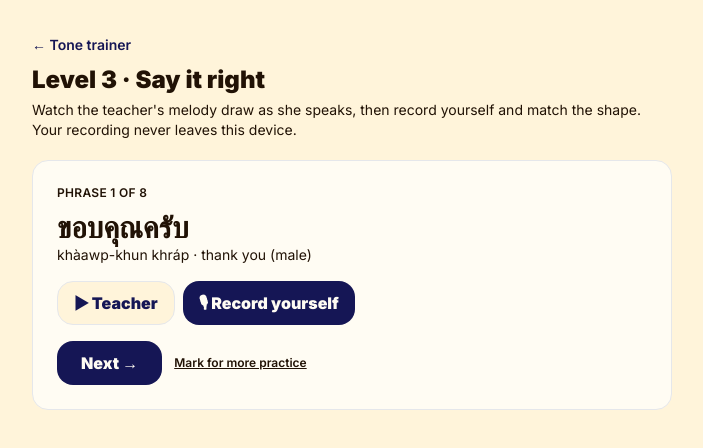
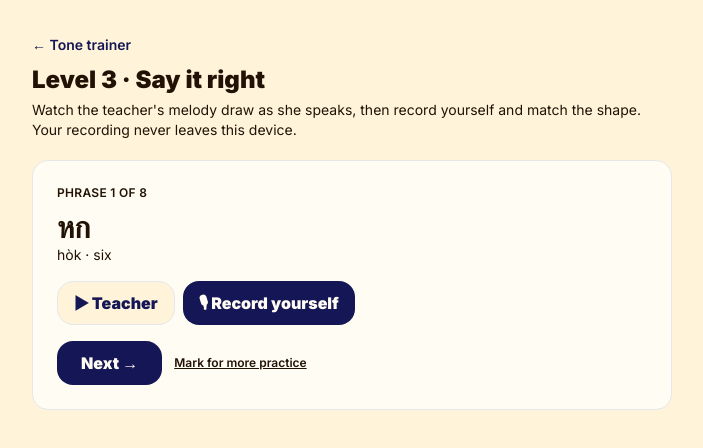
Before and after one commit to Mekjunkong/thai-culture, a Next.js app: page /tones/level-3 in a window 1280 px wide. Shown: the top 448 px of the page, without its empty margins (288-991 px from the left). Built offline with nearby package versions, Linux system fonts and the light colour scheme.

Commit message:
feat: seed drill sessions from due SRS items

```diff
--- a/components/tones/MinimalPairDrill.tsx
+++ b/components/tones/MinimalPairDrill.tsx
@@ -3,6 +3,7 @@
 import { useEffect, useMemo, useRef, useState } from 'react'
 import Link from 'next/link'
 import { gradeCard } from '@/lib/srs'
+import { buildSession } from '@/lib/toneSession'
 import { maleVariant, TONE_CURRICULUM, TONE_LABELS, type ToneItem } from '@/data/tone-curriculum'
 import { getContour } from '@/lib/toneContours'
 import PitchCanvas from '@/components/tones/PitchCanvas'
@@ -23,7 +24,7 @@ const byId = new Map(TONE_CURRICULUM.map((i) => [i.id, i]))
 
 export default function MinimalPairDrill() {
   const pool = useMemo(() => TONE_CURRICULUM.filter((i) => i.kind === 'minimal-pair'), [])
-  const [queue, setQueue] = useState<ToneItem[]>(() => shuffle(pool).slice(0, SESSION_SIZE))
+  const [queue, setQueue] = useState<ToneItem[]>(() => buildSession(pool, SESSION_SIZE))
   const [useMale, setUseMale] = useState(false)
   const [options, setOptions] = useState<ToneItem[]>([])
   const [answered, setAnswered] = useState<string | null>(null)
@@ -66,7 +67,7 @@ export default function MinimalPairDrill() {
         <p className="mt-2 font-black text-tamarind">{correctCount} / {doneCount} first-try correct</p>
         <p className="mt-1 text-sm text-tamarind/60">Pairs you missed will resurface in your daily review.</p>
         <div className="mt-4 flex justify-center gap-3">
-          <button type="button" onClick={() => { setQueue(shuffle(pool).slice(0, SESSION_SIZE)); setCorrectCount(0); setDoneCount(0) }} className="min-h-11 rounded-2xl bg-indigo px-4 py-2 font-black text-surface">Practice again</button>
+          <button type="button" onClick={() => { setQueue(buildSession(pool, SESSION_SIZE)); setCorrectCount(0); setDoneCount(0) }} className="min-h-11 rounded-2xl bg-indigo px-4 py-2 font-black text-surface">Practice again</button>
           <Link href="/tones" className="min-h-11 rounded-2xl border border-tamarind/15 px-4 py-2 font-black text-tamarind">Back</Link>
         </div>
       </div>
--- a/components/tones/ProductionDrill.tsx
+++ b/components/tones/ProductionDrill.tsx
@@ -4,6 +4,7 @@ import { useEffect, useMemo, useRef, useState } from 'react'
 import Link from 'next/link'
 import { classifyShape, toneHint, type Tone } from '@/lib/pitch'
 import { gradeCard } from '@/lib/srs'
+import { buildSession } from '@/lib/toneSession'
 import { TONE_CURRICULUM, type ToneItem } from '@/data/tone-curriculum'
 import { getContour } from '@/lib/toneContours'
 import { useToneRecorder } from '@/lib/useToneRecorder'
@@ -12,18 +13,9 @@ import PitchCanvas from '@/components/tones/PitchCanvas'
 const SESSION_SIZE = 8
 const WHATSAPP = 'https://wa.me/66929894495'
 
-function shuffle<T>(xs: T[]): T[] {
-  const out = [...xs]
-  for (let i = out.length - 1; i > 0; i--) {
-    const j = Math.floor(Math.random() * (i + 1))
-    ;[out[i], out[j]] = [out[j], out[i]]
-  }
-  return out
-}
-
 export default function ProductionDrill() {
   const pool = useMemo(() => TONE_CURRICULUM.filter((i) => i.kind === 'production'), [])
-  const [queue, setQueue] = useState<ToneItem[]>(() => shuffle(pool).slice(0, SESSION_SIZE))
+  const [queue, setQueue] = useState<ToneItem[]>(() => buildSession(pool, SESSION_SIZE))
   const [doneCount, setDoneCount] = useState(0)
   const [progress, setProgress] = useState(1)
   const audioRef = useRef<HTMLAudioElement | null>(null)
@@ -54,7 +46,7 @@ export default function ProductionDrill() {
         <p className="mt-2 font-black text-tamarind">{doneCount} phrases practiced</p>
         <p className="mt-1 text-sm text-tamarind/60">Send any recording to Mike for real human feedback.</p>
         <div className="mt-4 flex justify-center gap-3">
-          <button type="button" onClick={() => { setQueue(shuffle(pool).slice(0, SESSION_SIZE)); setDoneCount(0) }} className="min-h-11 rounded-2xl bg-indigo px-4 py-2 font-black text-surface">Practice again</button>
+          <button type="button" onClick={() => { setQueue(buildSession(pool, SESSION_SIZE)); setDoneCount(0) }} className="min-h-11 rounded-2xl bg-indigo px-4 py-2 font-black text-surface">Practice again</button>
           <Link href="/tones" className="min-h-11 rounded-2xl border border-tamarind/15 px-4 py-2 font-black text-tamarind">Back</Link>
         </div>
       </div>
--- a/components/tones/ToneIdDrill.tsx
+++ b/components/tones/ToneIdDrill.tsx
@@ -4,6 +4,7 @@ import { useEffect, useMemo, useRef, useState } from 'react'
 import Link from 'next/link'
 import type { Tone } from '@/lib/pitch'
 import { gradeCard } from '@/lib/srs'
+import { buildSession } from '@/lib/toneSession'
 import { TONE_CURRICULUM, TONE_LABELS, type ToneItem } from '@/data/tone-curriculum'
 import { getContour } from '@/lib/toneContours'
 import PitchCanvas from '@/components/tones/PitchCanvas'
@@ -11,18 +12,9 @@ import PitchCanvas from '@/components/tones/PitchCanvas'
 const TONES: Tone[] = ['mid', 'low', 'falling', 'high', 'rising']
 const SESSION_SIZE = 10
 
-function shuffle<T>(xs: T[]): T[] {
-  const out = [...xs]
-  for (let i = out.length - 1; i > 0; i--) {
-    const j = Math.floor(Math.random() * (i + 1))
-    ;[out[i], out[j]] = [out[j], out[i]]
-  }
-  return out
-}
-
 export default function ToneIdDrill() {
   const pool = useMemo(() => TONE_CURRICULUM.filter((i) => i.kind === 'tone-id'), [])
-  const [queue, setQueue] = useState<ToneItem[]>(() => shuffle(pool).slice(0, SESSION_SIZE))
+  const [queue, setQueue] = useState<ToneItem[]>(() => buildSession(pool, SESSION_SIZE))
   const [answered, setAnswered] = useState<Tone | null>(null)
   const [correctCount, setCorrectCount] = useState(0)
   const [doneCount, setDoneCount] = useState(0)
@@ -48,7 +40,7 @@ export default function ToneIdDrill() {
         <p className="mt-2 font-black text-tamarind">{correctCount} / {doneCount} first-try correct</p>
         <p className="mt-1 text-sm text-tamarind/60">Tones you missed will come back in your daily review.</p>
         <div className="mt-4 flex justify-center gap-3">
-          <button type="button" onClick={() => { setQueue(shuffle(pool).slice(0, SESSION_SIZE)); setCorrectCount(0); setDoneCount(0) }} className="min-h-11 rounded-2xl bg-indigo px-4 py-2 font-black text-surface">Practice again</button>
+          <button type="button" onClick={() => { setQueue(buildSession(pool, SESSION_SIZE)); setCorrectCount(0); setDoneCount(0) }} className="min-h-11 rounded-2xl bg-indigo px-4 py-2 font-black text-surface">Practice again</button>
           <Link href="/tones" className="min-h-11 rounded-2xl border border-tamarind/15 px-4 py-2 font-black text-tamarind">Back</Link>
         </div>
       </div>
--- /dev/null
+++ b/lib/toneSession.ts
@@ -0,0 +1,25 @@
+// Session queue builder shared by the tone drills. Seeds each session with SRS-due
+// items first (overdue reviews, then a capped batch of never-seen items), then tops
+// up with the remaining pool so drills actually resurface graded items instead of
+// drawing purely at random.
+import { getDueIds } from '@/lib/srs'
+import type { ToneItem } from '@/data/tone-curriculum'
+
+/** Session queue: due/new items from SRS first (shuffled), topped up with random others. */
+export function buildSession(pool: ToneItem[], size: number): ToneItem[] {
+  const byId = new Map(pool.map((i) => [i.id, i]))
+  const due = getDueIds(pool.map((i) => i.id), size)
+    .due.map((id) => byId.get(id))
+    .filter((i): i is ToneItem => i !== undefined)
+  const rest = pool.filter((i) => !due.some((d) => d.id === i.id))
+  return [...shuffle(due), ...shuffle(rest)].slice(0, size)
+}
+
+function shuffle<T>(xs: T[]): T[] {
+  const out = [...xs]
+  for (let i = out.length - 1; i > 0; i--) {
+    const j = Math.floor(Math.random() * (i + 1))
+    ;[out[i], out[j]] = [out[j], out[i]]
+  }
+  return out
+}
```
